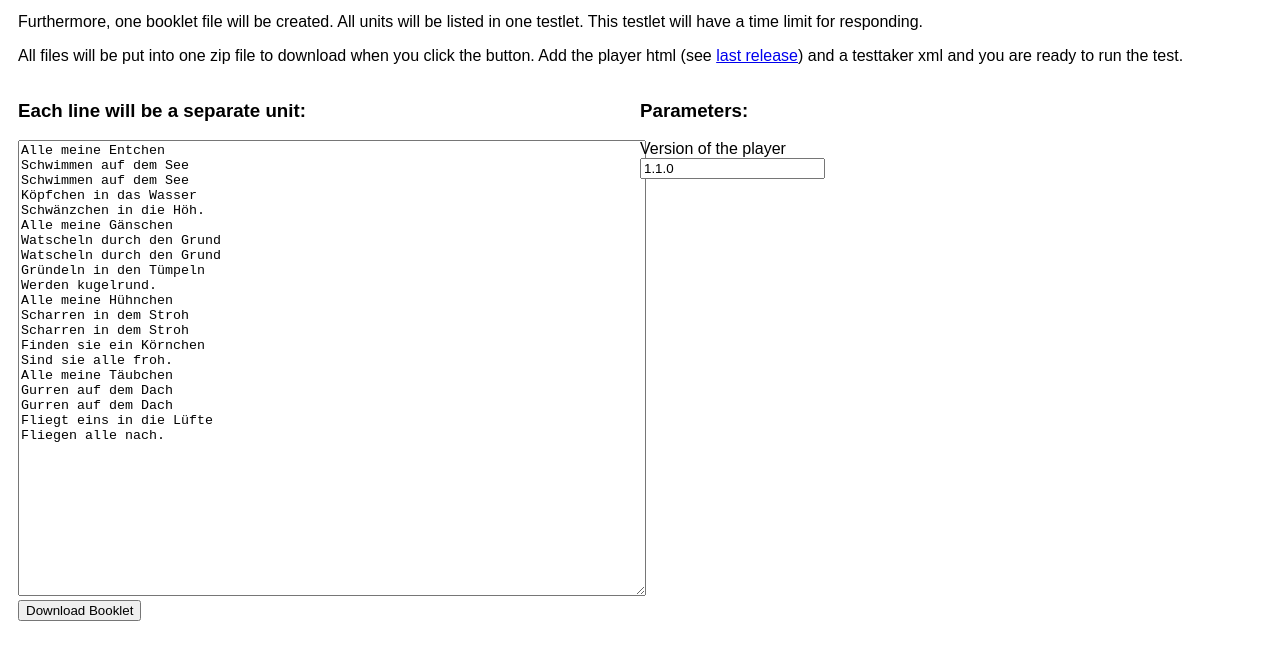
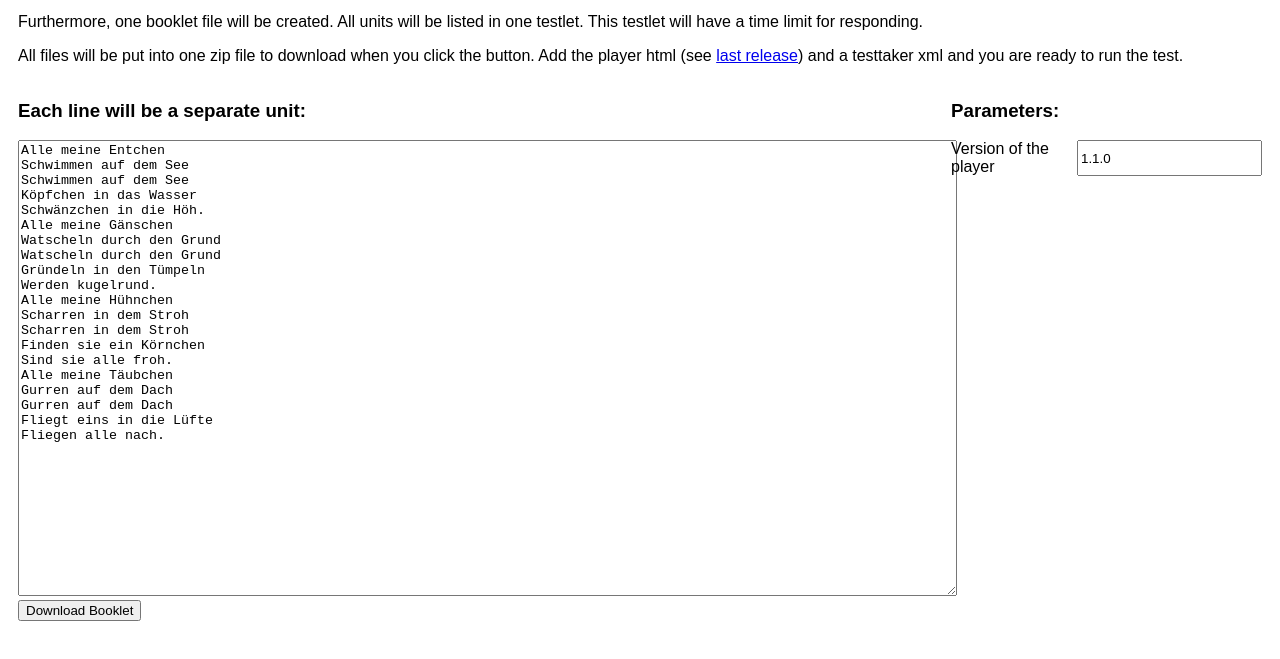
Before and after one commit to iqb-berlin/verona-player-speedtest, a website: page docs/index.html in a window 1280 px wide. Shown: the part 119-778 px from the top of the page. Drawn offline with Linux system fonts and the light colour scheme.

Commit message:
Fix flex in generator

```diff
--- a/docs/index.html
+++ b/docs/index.html
@@ -21,7 +21,7 @@
   <p>Furthermore, one booklet file will be created. All units will be listed in one testlet. This testlet will have a time limit for responding.</p>
   <p>All files will be put into one zip file to download when you click the button. Add the player html (see <a href="https://github.com/iqb-berlin/verona-player-speedtest/releases/latest">last release</a>) and a testtaker xml and you are ready to run the test.</p>
   <div style="display: flex; flex-direction: row; align-items: start;">
-    <div style="flex: 1">
+    <div style="flex: 3">
       <h3>Each line will be a separate unit:</h3>
         <textarea style="width: 100%">
 Alle meine Entchen
@@ -48,7 +48,7 @@ Fliegen alle nach.
     </div>
     <div style="flex: 1; display: flex; flex-direction: column; align-items: stretch;">
       <h3>Parameters:</h3>
-      <div style="flex-direction: row;">
+      <div style="display: flex; flex-direction: row;">
         <div style="flex: 50px;">Version of the player</div>
         <input id="player_version" type="text">
       </div>
```
